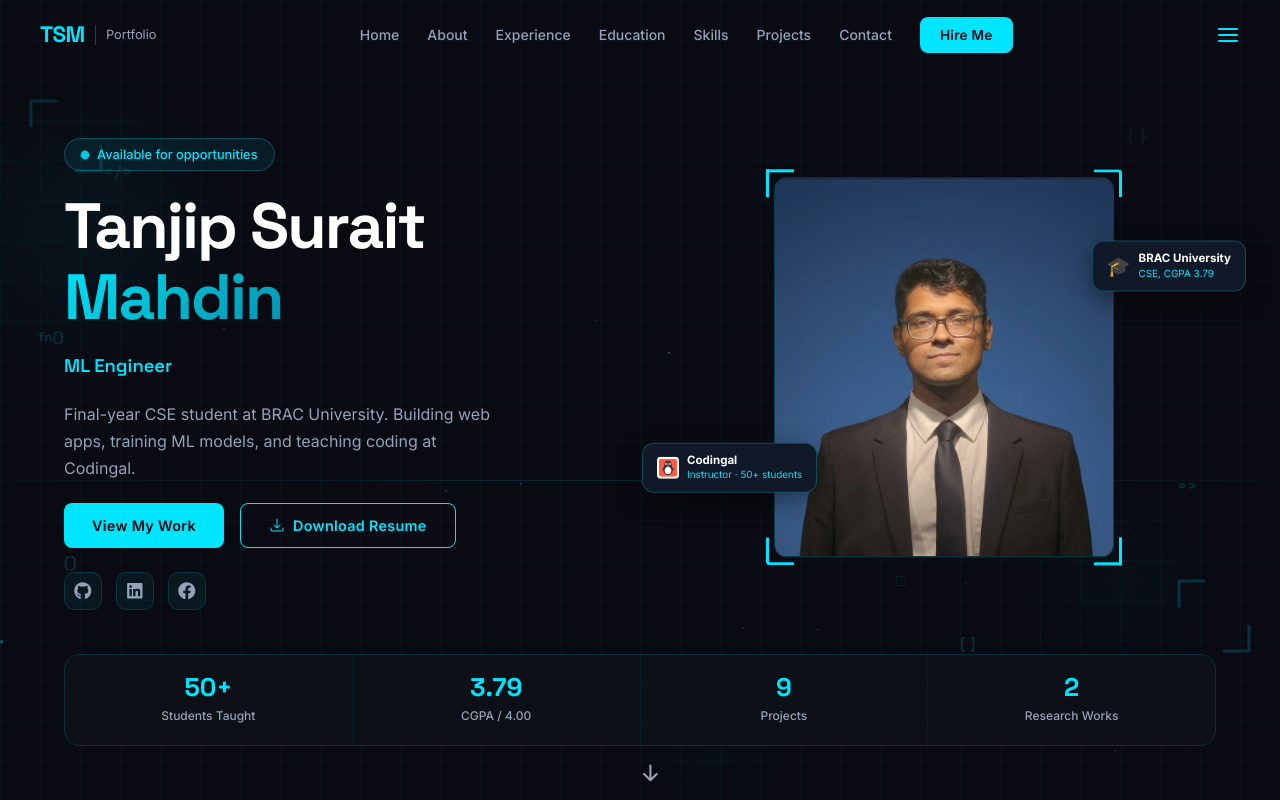
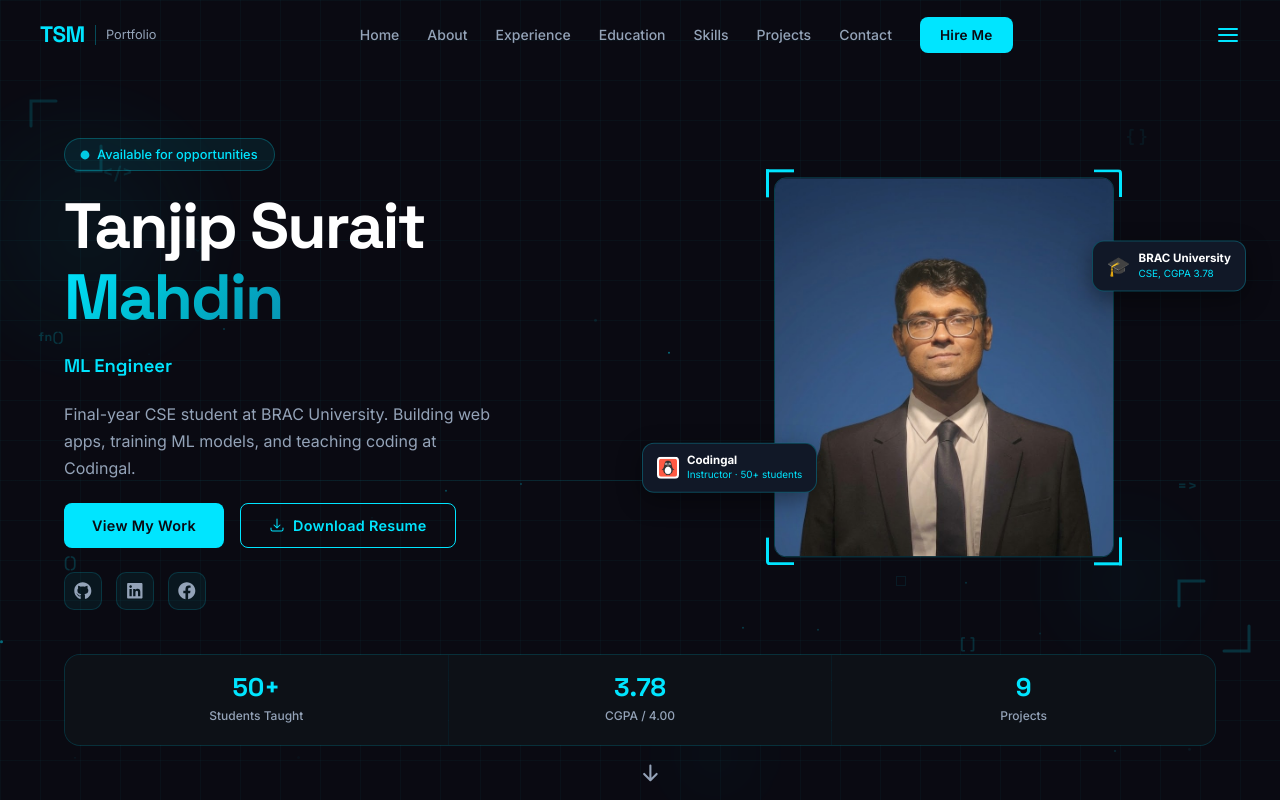
Before and after one commit to MaHdIn2020/portfolio, a React (Vite) app: page / in a window 1280 px wide. Shown: the top 800 px of the page. Built offline with nearby package versions, Linux system fonts and the light colour scheme.

Commit message:
fix: update CGPA to 3.78 and remove research works stat card

```diff
--- a/src/components/Hero.jsx
+++ b/src/components/Hero.jsx
@@ -272,7 +272,7 @@
           transition={{ delay: 1.3, duration: 0.7 }}
           style={{
             display: "grid",
-            gridTemplateColumns: "repeat(4, 1fr)",
+            gridTemplateColumns: `repeat(${profile.stats.length}, 1fr)`,
             gap: "1px",
             background: "rgba(0,229,255,0.08)",
             borderRadius: "16px",
@@ -322,7 +322,10 @@
         @media (max-width: 768px) {
           .hero-grid { grid-template-columns: 1fr !important; gap: 40px !important; text-align: center; }
           .hero-grid > div:last-child { display: none !important; }
-          .stats-row { grid-template-columns: repeat(2,1fr) !important; }
+          .stats-row { grid-template-columns: repeat(3, 1fr) !important; }
+        }
+        @media (max-width: 500px) {
+          .stats-row { grid-template-columns: 1fr !important; }
         }
       `}</style>
     </section>
--- a/src/data/profile.js
+++ b/src/data/profile.js
@@ -12,7 +12,7 @@
     degree: "B.Sc. in Computer Science & Engineering",
     university: "BRAC University",
     location: "Dhaka, Bangladesh",
-    cgpa: "3.79",
+    cgpa: "3.78",
     cgpaOutOf: "4.00",
     status: "Expected graduation: September 2026",
   },
@@ -21,9 +21,8 @@
 
   stats: [
     { value: "50+", label: "Students Taught" },
-    { value: "3.79", label: "CGPA / 4.00" },
+    { value: "3.78", label: "CGPA / 4.00" },
     { value: "9", label: "Projects" },
-    { value: "2", label: "Research Works" },
   ],
 
   roles: ["Full Stack Developer", "ML Engineer", "Coding Instructor"],
```
